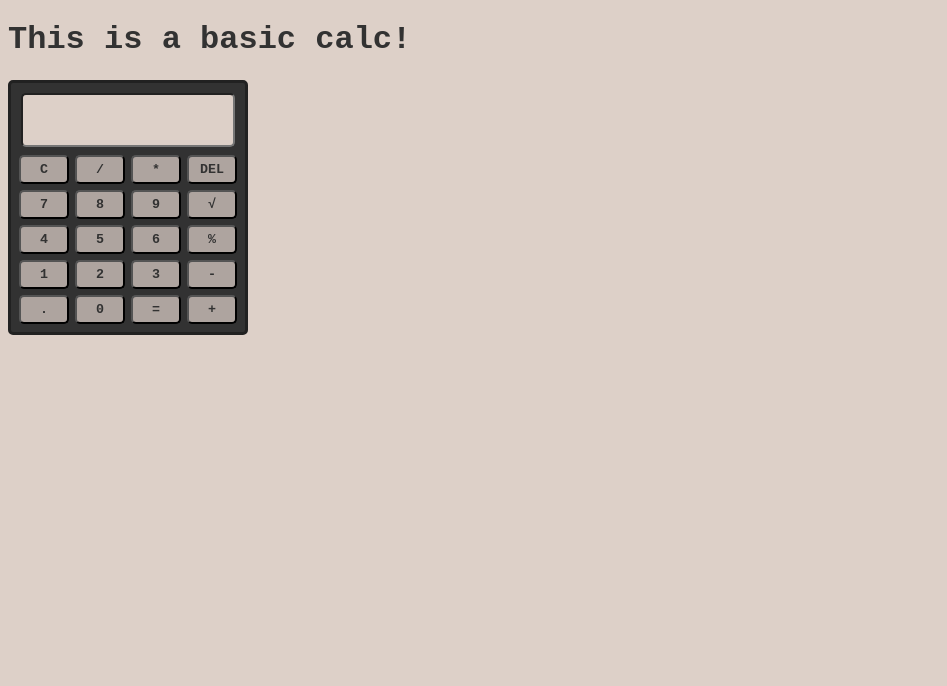
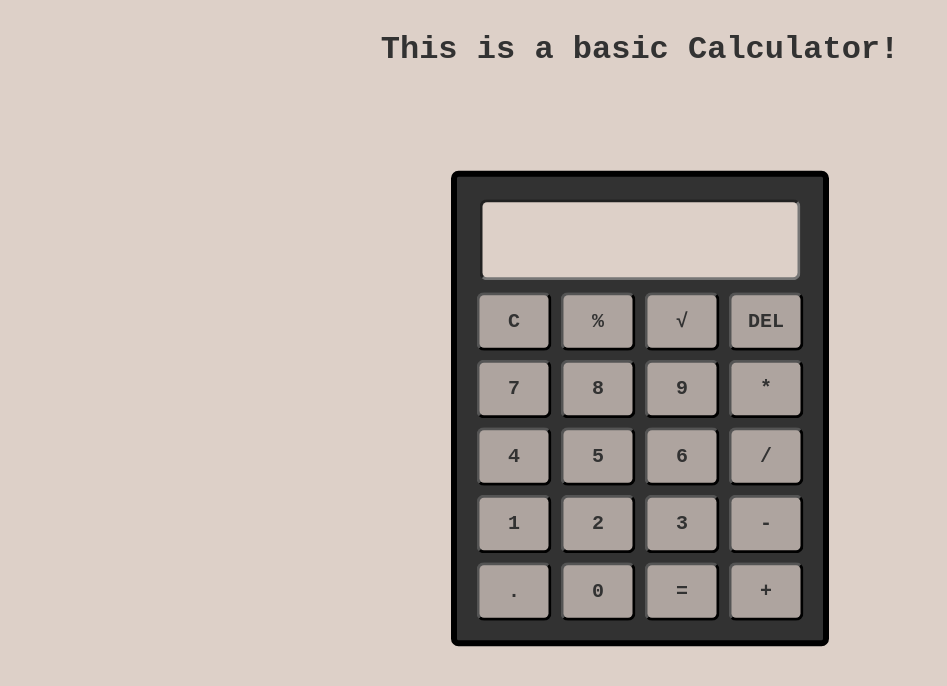
Before and after one commit to brukselek/Calculator, a plain HTML site: page index.html in a window 1280 px wide. Shown: the whole page, without its empty margins (0-947 px from the left). Drawn offline with Linux system fonts and the light colour scheme.

Commit message:
Add files via upload

```diff
--- a/index.html
+++ b/index.html
@@ -8,23 +8,23 @@
    <script src="script.js" defer></script>
 </head>
 <body>
-   <h1>This is a basic calc!</h1>
+   <h1>This is a basic Calculator!</h1>
    <div class="container">
       <input id = "display" readonly></input>
       <button onclick="clearDisplay()">C</button>
-      <button onclick="appendToDisplay('/')">/</button>
-      <button onclick="appendToDisplay('*')">*</button>
+      <button onclick="handlePercentages('%')">%</button>
+      <button onclick="handleSqrt('√')">√</button>
       <button onclick="deleteFromDisplay()">DEL</button>
 
       <button onclick="appendToDisplay('7')">7</button>
       <button onclick="appendToDisplay('8')">8</button>
       <button onclick="appendToDisplay('9')">9</button>
-      <button onclick="clearDisplay('√')">√</button>
+      <button onclick="appendToDisplay('*')">*</button>
 
       <button onclick="appendToDisplay('4')">4</button>
       <button onclick="appendToDisplay('5')">5</button>
       <button onclick="appendToDisplay('6')">6</button>
-      <button onclick="appendToDisplay('%')">%</button>
+      <button onclick="appendToDisplay('/')">/</button>
 
       <button onclick="appendToDisplay('1')">1</button>
       <button onclick="appendToDisplay('2')">2</button>
--- a/script.js
+++ b/script.js
@@ -16,3 +16,18 @@ function calculate(){
       display.value = 'Error';
    }
 }
+function handleSqrt(){
+   let num = eval(display.value);
+
+   if(num < 0){
+      display.value = "Error"
+   }
+   else{
+      display.value = Math.sqrt(num);
+   }
+}
+function handlePercentages(){
+   if(display.value != ''){
+      display.value = eval(display.value) / 100;
+   }
+}
--- a/style.css
+++ b/style.css
@@ -2,7 +2,17 @@
    background-color: #DDD0C8;
    color: #323232;
    font-weight: bolder;
-   font-family: 'Courier New', Courier, monospace;
+   font-family: 'Courier New', Courier, monospace;;
+}
+body{
+   display: flex;
+   justify-content: center;
+   align-items: center;
+   height: 100vh;
+}
+h1{
+   position: absolute;
+   top: 10px;
 }
 .container{
    background-color: #323232;
@@ -10,17 +20,18 @@
    grid-template-columns: repeat(4, 1fr);
    justify-content: center;
    align-self: center;
-   border: 3px solid #212121;
-   padding: 5px;
+   border: 4px solid #000000;
+   padding: 10px;
    border-radius: 5px;
+   scale: 1.5;
 }
 .container button{
-   padding: 5px;
+   padding: 10px;
    margin: 3px;
    border-radius: 5px;
    width: 50px;
    background-color: #aea49f;
-   transition: 0.3s ease-in;
+   transition: 0.3s ease-out;
 }
 .container button:hover{
    background-color: #DDD0C8;
```
